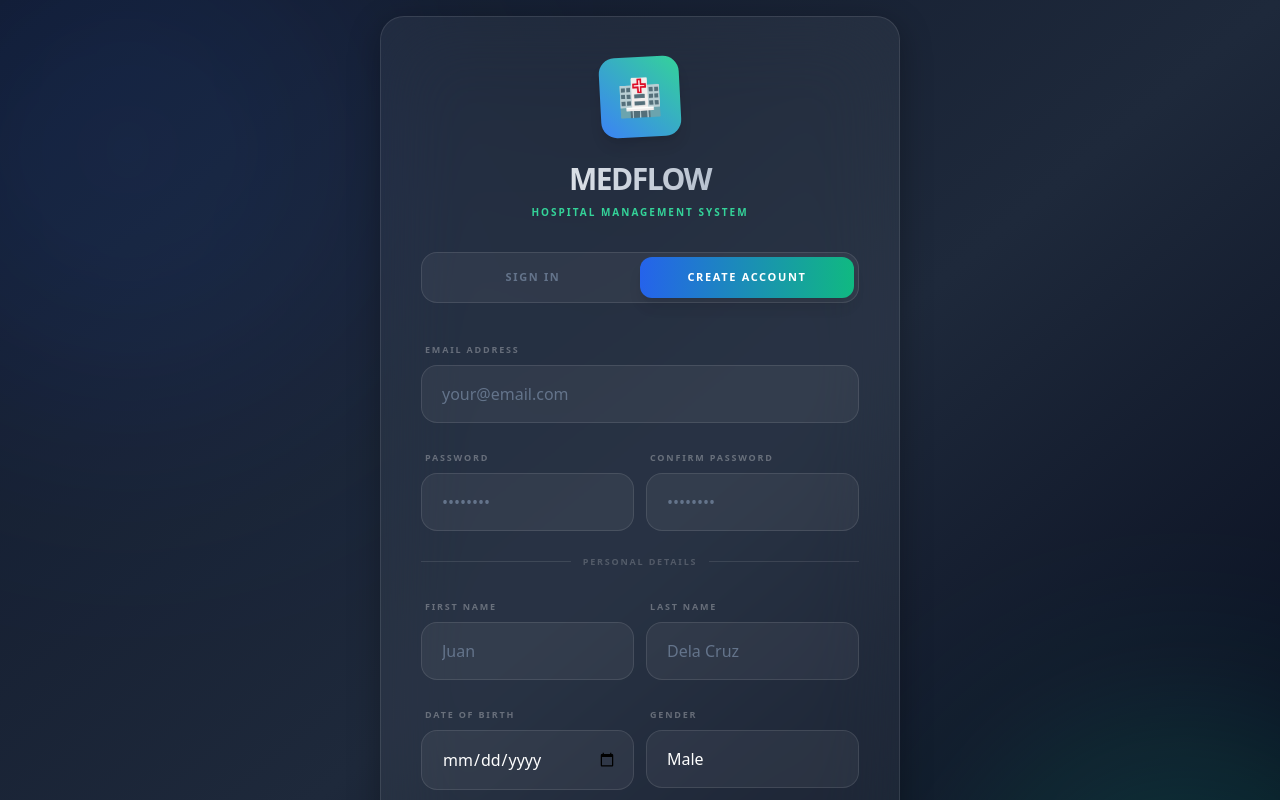
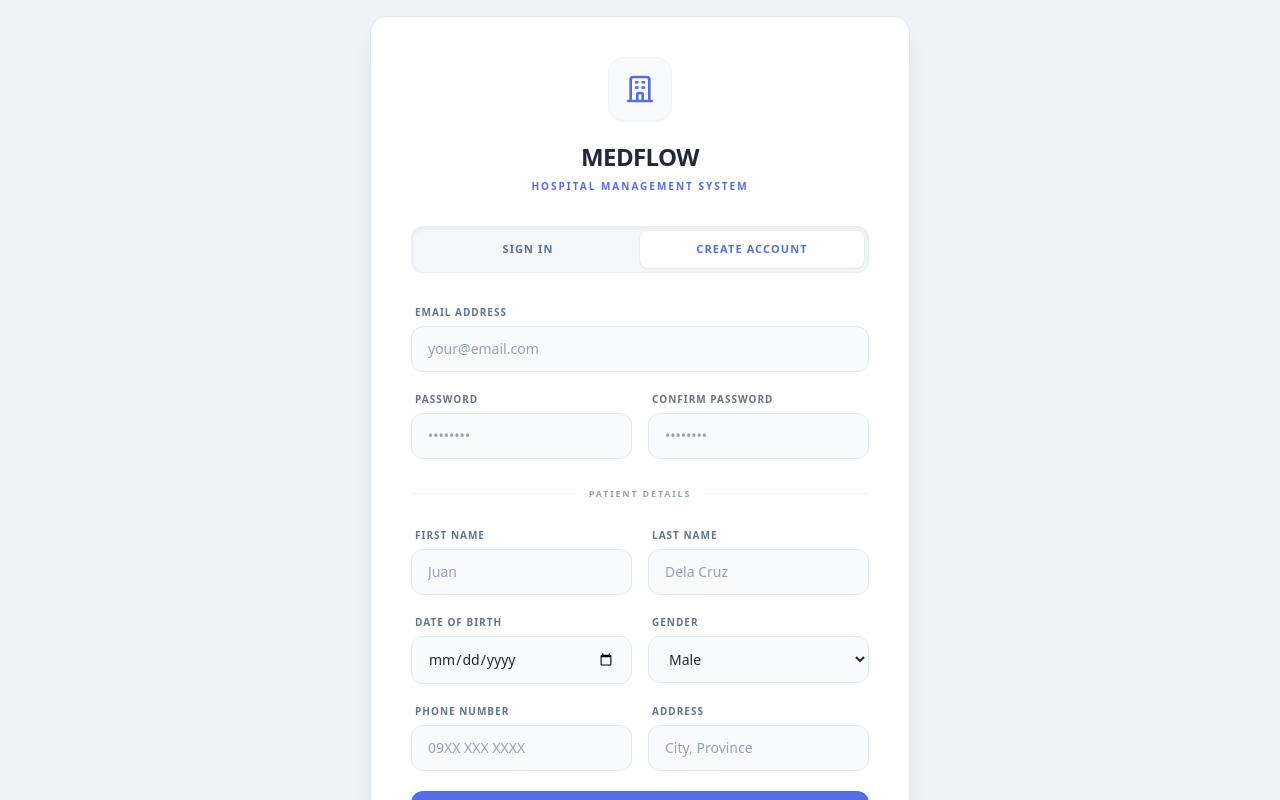
Before and after one commit to shyzhy/HospitalManagementSystem, a React (Create React App) app in the folder frontend/: page / in a window 1280 px wide. Both pictures are taken after typing "name@example.com", "Sample123" into the empty fields and a click on the button "CREATE ACCOUNT". Shown: the top 800 px of the page. Built offline with nearby package versions, Linux system fonts and the light colour scheme.

Commit message:
changed the login user interface

```diff
--- a/frontend/src/component/Login.tsx
+++ b/frontend/src/component/Login.tsx
@@ -81,36 +81,38 @@ const Login: React.FC<LoginProps> = ({ onLoginSuccess }) => {
         }
     };
 
-    const inputClass = "w-full p-4 pl-5 bg-white/5 border border-white/10 rounded-2xl outline-none focus:ring-0 focus:border-blue-400 font-medium text-white placeholder:text-slate-500 transition-all focus:bg-white/10";
+    const inputClass = "w-full px-4 py-3 bg-slate-50 border border-slate-200 rounded-xl outline-none focus:bg-white focus:ring-2 focus:ring-[#556ee6]/20 focus:border-[#556ee6] text-sm text-slate-800 placeholder:text-slate-400 transition-all";
+    const labelClass = "text-[10px] font-bold text-slate-500 uppercase tracking-[0.1em] ml-1 mb-1.5 block";
 
     return (
-        <div className="min-h-screen flex items-center justify-center bg-gradient-to-br from-slate-900 via-slate-800 to-slate-950 p-4 font-sans relative overflow-hidden">
-            {/* Ambient Background Orbs */}
-            <div className="absolute top-[-10%] left-[-10%] w-[40vw] h-[40vw] rounded-full bg-blue-600/20 blur-[120px] mix-blend-screen animate-pulse pointer-events-none"></div>
-            <div className="absolute bottom-[-10%] right-[-10%] w-[35vw] h-[35vw] rounded-full bg-emerald-500/20 blur-[100px] mix-blend-screen pointer-events-none"></div>
+        <div className="min-h-screen flex items-center justify-center bg-[#F0F2F5] p-4 font-sans relative overflow-hidden">
 
-            <div className={`bg-white/5 backdrop-blur-2xl border border-white/10 w-full ${isRegister ? 'max-w-[520px]' : 'max-w-[420px]'} p-10 rounded-3xl shadow-[0_8px_32px_0_rgba(0,0,0,0.3)] relative z-10 transition-all duration-500`}>
+            <div className={`bg-white w-full ${isRegister ? 'max-w-[540px]' : 'max-w-[420px]'} p-10 rounded-2xl shadow-xl border border-slate-200 relative z-10 transition-all duration-500`}>
+
+                {/* Header Logo */}
                 <div className="text-center mb-8">
-                    <div className="w-20 h-20 mx-auto bg-gradient-to-tr from-blue-500 to-emerald-400 rounded-2xl flex items-center justify-center shadow-lg transform -rotate-3 hover:rotate-0 transition-transform duration-300">
-                        <span className="text-4xl text-white">🏥</span>
+                    <div className="w-16 h-16 mx-auto bg-slate-50 border border-slate-100 rounded-2xl flex items-center justify-center shadow-sm text-[#556ee6]">
+                        <svg xmlns="http://www.w3.org/2000/svg" className="h-8 w-8" fill="none" viewBox="0 0 24 24" stroke="currentColor">
+                            <path strokeLinecap="round" strokeLinejoin="round" strokeWidth={2} d="M19 21V5a2 2 0 00-2-2H7a2 2 0 00-2 2v16m14 0h2m-2 0h-5m-9 0H3m2 0h5M9 7h1m-1 4h1m4-4h1m-1 4h1m-5 10v-5a1 1 0 011-1h2a1 1 0 011 1v5m-4 0h4" />
+                        </svg>
                     </div>
-                    <h2 className="text-3xl font-black text-transparent bg-clip-text bg-gradient-to-r from-white to-slate-400 uppercase tracking-tighter mt-6">MedFlow</h2>
-                    <p className="text-emerald-400 text-[10px] font-black uppercase tracking-[0.2em] mt-2">Hospital Management System</p>
+                    <h2 className="text-2xl font-black text-slate-800 uppercase tracking-tight mt-5">MedFlow</h2>
+                    <p className="text-[#556ee6] text-[10px] font-bold uppercase tracking-[0.2em] mt-1.5">Hospital Management System</p>
                 </div>
 
                 {/* Tab Toggle */}
-                <div className="flex bg-white/5 rounded-2xl p-1 mb-8 border border-white/10">
+                <div className="flex bg-slate-100/80 rounded-xl p-1 mb-8 border border-slate-200/60 shadow-inner">
                     <button
                         type="button"
                         onClick={() => { setIsRegister(false); setRegError(''); setRegSuccess(''); }}
-                        className={`flex-1 py-3 rounded-xl text-[11px] font-black uppercase tracking-[0.15em] transition-all ${!isRegister ? 'bg-gradient-to-r from-blue-600 to-emerald-500 text-white shadow-lg' : 'text-slate-500 hover:text-slate-300'}`}
+                        className={`flex-1 py-2.5 rounded-lg text-[11px] font-bold uppercase tracking-[0.1em] transition-all ${!isRegister ? 'bg-white text-[#556ee6] shadow-sm ring-1 ring-slate-200/50' : 'text-slate-500 hover:text-slate-700'}`}
                     >
                         Sign In
                     </button>
                     <button
                         type="button"
                         onClick={() => { setIsRegister(true); setRegError(''); setRegSuccess(''); }}
-                        className={`flex-1 py-3 rounded-xl text-[11px] font-black uppercase tracking-[0.15em] transition-all ${isRegister ? 'bg-gradient-to-r from-blue-600 to-emerald-500 text-white shadow-lg' : 'text-slate-500 hover:text-slate-300'}`}
+                        className={`flex-1 py-2.5 rounded-lg text-[11px] font-bold uppercase tracking-[0.1em] transition-all ${isRegister ? 'bg-white text-[#556ee6] shadow-sm ring-1 ring-slate-200/50' : 'text-slate-500 hover:text-slate-700'}`}
                     >
                         Create Account
                     </button>
@@ -120,22 +122,23 @@ const Login: React.FC<LoginProps> = ({ onLoginSuccess }) => {
                 {!isRegister && (
                     <form onSubmit={handleLogin} className="space-y-6 animate-in fade-in duration-300">
                         <div className="space-y-4">
-                            <div className="relative group">
+                            <div>
+                                <label className={labelClass}>Email Address</label>
                                 <input
                                     className={inputClass}
-                                    placeholder="Email"
+                                    placeholder="your@email.com"
                                     value={email}
                                     onChange={e => setEmail(e.target.value)}
                                     required
                                 />
-                                <div className="absolute inset-0 rounded-2xl bg-gradient-to-r from-blue-400 to-emerald-400 opacity-0 group-hover:opacity-20 transition-opacity -z-10 blur-md hidden group-focus-within:block"></div>
                             </div>
 
-                            <div className="relative group">
+                            <div>
+                                <label className={labelClass}>Password</label>
                                 <input
                                     type="password"
                                     className={inputClass}
-                                    placeholder="Password"
+                                    placeholder="••••••••"
                                     value={password}
                                     onChange={e => setPassword(e.target.value)}
                                     required
@@ -143,20 +146,17 @@ const Login: React.FC<LoginProps> = ({ onLoginSuccess }) => {
                             </div>
                         </div>
 
-                        <button type="submit" disabled={loading} className="relative w-full group overflow-hidden rounded-2xl transition-all shadow-[0_0_20px_rgba(16,185,129,0.3)] hover:shadow-[0_0_30px_rgba(59,130,246,0.5)] active:scale-95">
-                            <div className="absolute inset-0 w-full h-full bg-gradient-to-r from-blue-600 to-emerald-500 opacity-90 group-hover:opacity-100 transition-opacity"></div>
-                            <div className="relative px-6 py-4 text-white font-black text-sm uppercase tracking-[0.15em] flex justify-center items-center">
+                        <button type="submit" disabled={loading} className="w-full bg-[#556ee6] hover:bg-[#485ec4] text-white rounded-xl py-3.5 px-6 font-bold text-[12px] uppercase tracking-widest transition-all shadow-md shadow-[#556ee6]/20 active:scale-[0.98] disabled:opacity-70 disabled:active:scale-100 flex justify-center items-center">
                             {loading ? (
                                 <div className="flex items-center gap-2">
                                     <div className="w-4 h-4 border-2 border-white/30 border-t-white rounded-full animate-spin"></div>
-                                        <span className="opacity-90">Authenticating...</span>
+                                    <span>Authenticating...</span>
                                 </div>
                             ) : 'Sign In'}
-                            </div>
                         </button>
 
-                        <div className="text-center mt-6">
-                            <p className="text-[10px] text-slate-500 uppercase tracking-widest font-bold">Secure Access Gateway</p>
+                        <div className="text-center pt-2">
+                            <p className="text-[10px] text-slate-400 uppercase tracking-widest font-bold">Secure Access Gateway</p>
                         </div>
                     </form>
                 )}
@@ -166,93 +166,90 @@ const Login: React.FC<LoginProps> = ({ onLoginSuccess }) => {
                     <form onSubmit={handleRegister} className="space-y-5 animate-in fade-in duration-300">
                         {/* Status Messages */}
                         {regSuccess && (
-                            <div className="p-4 bg-emerald-500/10 border border-emerald-500/20 rounded-2xl text-emerald-400 text-xs font-bold text-center animate-in fade-in zoom-in-95 duration-300">
+                            <div className="p-4 bg-emerald-50 border border-emerald-200 rounded-xl text-emerald-700 text-xs font-bold text-center animate-in fade-in zoom-in-95 duration-300">
                                 ✓ {regSuccess}
                             </div>
                         )}
                         {regError && (
-                            <div className="p-4 bg-red-500/10 border border-red-500/20 rounded-2xl text-red-400 text-xs font-bold text-center animate-in fade-in zoom-in-95 duration-300">
+                            <div className="p-4 bg-red-50 border border-red-200 rounded-xl text-red-700 text-xs font-bold text-center animate-in fade-in zoom-in-95 duration-300">
                                 ✕ {regError}
                             </div>
                         )}
 
                         {/* Account Credentials */}
-                        <div className="space-y-1.5">
-                            <label className="text-[9px] font-black text-white/30 uppercase tracking-[0.2em] ml-1">Email Address</label>
+                        <div>
+                            <label className={labelClass}>Email Address</label>
                             <input name="email" value={regData.email} onChange={handleRegChange} required className={inputClass} placeholder="your@email.com" />
                         </div>
-                        <div className="grid grid-cols-2 gap-3">
-                            <div className="space-y-1.5">
-                                <label className="text-[9px] font-black text-white/30 uppercase tracking-[0.2em] ml-1">Password</label>
+                        <div className="grid grid-cols-2 gap-4">
+                            <div>
+                                <label className={labelClass}>Password</label>
                                 <input type="password" name="password" value={regData.password} onChange={handleRegChange} required className={inputClass} placeholder="••••••••" />
                             </div>
-                            <div className="space-y-1.5">
-                                <label className="text-[9px] font-black text-white/30 uppercase tracking-[0.2em] ml-1">Confirm Password</label>
+                            <div>
+                                <label className={labelClass}>Confirm Password</label>
                                 <input type="password" name="re_password" value={regData.re_password} onChange={handleRegChange} required className={inputClass} placeholder="••••••••" />
                             </div>
                         </div>
 
                         {/* Divider */}
-                        <div className="flex items-center gap-3 py-1">
-                            <div className="flex-1 h-px bg-white/10"></div>
-                            <span className="text-[9px] font-black text-white/20 uppercase tracking-[0.2em]">Personal Details</span>
-                            <div className="flex-1 h-px bg-white/10"></div>
+                        <div className="flex items-center gap-3 py-2">
+                            <div className="flex-1 h-px bg-slate-100"></div>
+                            <span className="text-[9px] font-bold text-slate-400 uppercase tracking-[0.2em]">Patient Details</span>
+                            <div className="flex-1 h-px bg-slate-100"></div>
                         </div>
 
                         {/* Name */}
-                        <div className="grid grid-cols-2 gap-3">
-                            <div className="space-y-1.5">
-                                <label className="text-[9px] font-black text-white/30 uppercase tracking-[0.2em] ml-1">First Name</label>
+                        <div className="grid grid-cols-2 gap-4">
+                            <div>
+                                <label className={labelClass}>First Name</label>
                                 <input name="first_name" value={regData.first_name} onChange={handleRegChange} required className={inputClass} placeholder="Juan" />
                             </div>
-                            <div className="space-y-1.5">
-                                <label className="text-[9px] font-black text-white/30 uppercase tracking-[0.2em] ml-1">Last Name</label>
+                            <div>
+                                <label className={labelClass}>Last Name</label>
                                 <input name="last_name" value={regData.last_name} onChange={handleRegChange} required className={inputClass} placeholder="Dela Cruz" />
                             </div>
                         </div>
 
                         {/* DOB + Gender */}
-                        <div className="grid grid-cols-2 gap-3">
-                            <div className="space-y-1.5">
-                                <label className="text-[9px] font-black text-white/30 uppercase tracking-[0.2em] ml-1">Date of Birth</label>
+                        <div className="grid grid-cols-2 gap-4">
+                            <div>
+                                <label className={labelClass}>Date of Birth</label>
                                 <input type="date" name="dob" value={regData.dob} onChange={handleRegChange} required className={inputClass} />
                             </div>
-                            <div className="space-y-1.5">
-                                <label className="text-[9px] font-black text-white/30 uppercase tracking-[0.2em] ml-1">Gender</label>
-                                <select name="gender" value={regData.gender} onChange={handleRegChange} required className={`${inputClass} appearance-none`}>
-                                    <option value="M" className="bg-slate-800">Male</option>
-                                    <option value="F" className="bg-slate-800">Female</option>
-                                    <option value="O" className="bg-slate-800">Other</option>
+                            <div>
+                                <label className={labelClass}>Gender</label>
+                                <select name="gender" value={regData.gender} onChange={handleRegChange} required className={`${inputClass} cursor-pointer`}>
+                                    <option value="M">Male</option>
+                                    <option value="F">Female</option>
+                                    <option value="O">Other</option>
                                 </select>
                             </div>
                         </div>
 
                         {/* Phone + Address */}
-                        <div className="grid grid-cols-2 gap-3">
-                            <div className="space-y-1.5">
-                                <label className="text-[9px] font-black text-white/30 uppercase tracking-[0.2em] ml-1">Phone Number</label>
+                        <div className="grid grid-cols-2 gap-4">
+                            <div>
+                                <label className={labelClass}>Phone Number</label>
                                 <input name="phone" value={regData.phone} onChange={handleRegChange} className={inputClass} placeholder="09XX XXX XXXX" />
                             </div>
-                            <div className="space-y-1.5">
-                                <label className="text-[9px] font-black text-white/30 uppercase tracking-[0.2em] ml-1">Address</label>
+                            <div>
+                                <label className={labelClass}>Address</label>
                                 <input name="address" value={regData.address} onChange={handleRegChange} className={inputClass} placeholder="City, Province" />
                             </div>
                         </div>
 
-                        <button type="submit" disabled={regLoading} className="relative w-full group overflow-hidden rounded-2xl transition-all shadow-[0_0_20px_rgba(16,185,129,0.3)] hover:shadow-[0_0_30px_rgba(59,130,246,0.5)] active:scale-95 mt-2">
-                            <div className="absolute inset-0 w-full h-full bg-gradient-to-r from-blue-600 to-emerald-500 opacity-90 group-hover:opacity-100 transition-opacity"></div>
-                            <div className="relative px-6 py-4 text-white font-black text-sm uppercase tracking-[0.15em] flex justify-center items-center">
+                        <button type="submit" disabled={regLoading} className="w-full mt-2 bg-[#556ee6] hover:bg-[#485ec4] text-white rounded-xl py-3.5 px-6 font-bold text-[12px] uppercase tracking-widest transition-all shadow-md shadow-[#556ee6]/20 active:scale-[0.98] disabled:opacity-70 disabled:active:scale-100 flex justify-center items-center">
                             {regLoading ? (
                                 <div className="flex items-center gap-2">
                                     <div className="w-4 h-4 border-2 border-white/30 border-t-white rounded-full animate-spin"></div>
-                                        <span className="opacity-90">Creating Account...</span>
+                                    <span>Creating Account...</span>
                                 </div>
                             ) : 'Create Patient Account'}
-                            </div>
                         </button>
 
-                        <div className="text-center mt-4">
-                            <p className="text-[10px] text-slate-500 uppercase tracking-widest font-bold">Patient Self-Registration Portal</p>
+                        <div className="text-center pt-2">
+                            <p className="text-[10px] text-slate-400 uppercase tracking-widest font-bold">Patient Self-Registration Portal</p>
                         </div>
                     </form>
                 )}
```
Also changed, not shown: frontend/src/component/Activate.tsx (+35 -32 lines). Lines whose indentation alone changed are shown as unchanged.
